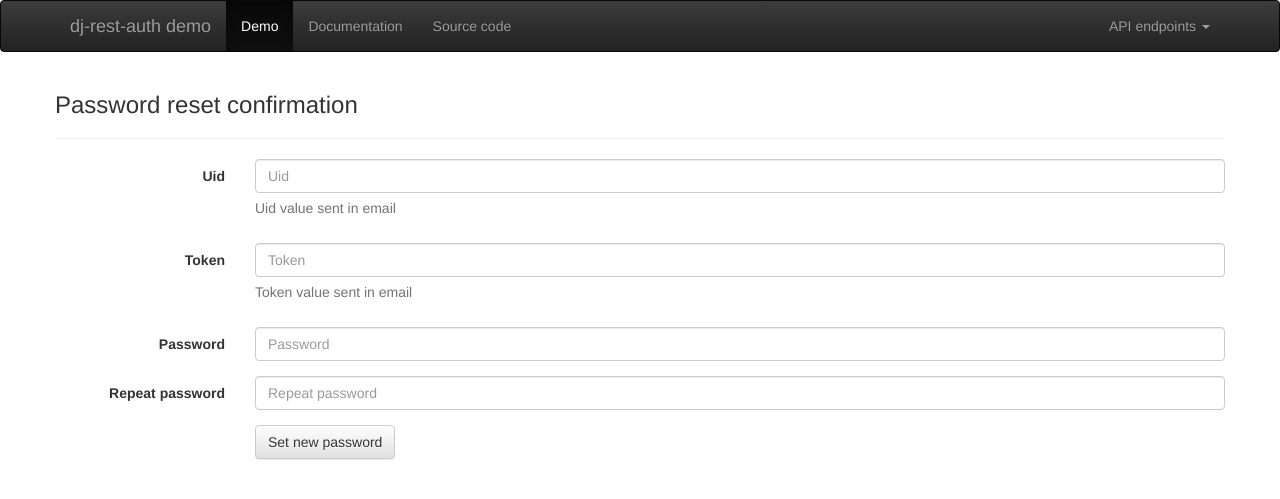
After one commit to medica-im/clinic-cms-backend, a Django app: template src/templates/password_reset_confirm.html in a window 1280 px wide. The commit adds this page. Shown: the top 499 px of the page. Run offline with Django 4.2, Linux system fonts and the light colour scheme; the template is opened without the code that fills it, so the values that code supplies are empty; some libraries are stand-ins or nearby versions.

Commit message:
reset and change password

```diff
--- a/requirements/common.txt
+++ b/requirements/common.txt
@@ -22,3 +22,5 @@ django-contact-form[akismet]
 wagtail==4.2.3
 wagtailsvg
 langcodes[data]
+Django-Verify-Email
+dj-rest-auth
--- a/src/accounts/views.py
+++ b/src/accounts/views.py
@@ -34,8 +34,9 @@ class RegistrationAPIView(APIView):
 
     def post(self, request: Request) -> Response:
         """Return user response after a successful registration."""
+        context = {'request': request}
         user_request = request.data.get('user', {})
-        serializer = self.serializer_class(data=user_request)
+        serializer = self.serializer_class(data=user_request, context=context)
         serializer.is_valid(raise_exception=True)
         serializer.save()
         return Response(serializer.data, status=status.HTTP_201_CREATED)
--- a/src/templates/base.html
+++ b/src/templates/base.html
@@ -1,98 +1,90 @@
-{% load i18n %}
-{% load static %}
 <!DOCTYPE html>
-<html>
-<head>
-<link rel="icon" data-emoji="🤖" type="image/png">
+<html lang="en">
+  <head>
+    <meta charset="utf-8">
+    <meta http-equiv="X-UA-Compatible" content="IE=edge">
+    <meta name="viewport" content="width=device-width, initial-scale=1">
+    <meta name="description" content="Django-dj-rest-auth demo">
+    <meta name="author" content="iMerica, Inc.">
 
-<script async src="{% static "/landing/javascript/favicon.js" %}"></script>
-{% block head_favicon %}
-{% endblock head_favicon %}
-{% block head_meta %}
-{% block head_meta_charset %}
-<meta http-equiv="Content-Type" content="text/html; charset=utf-8" />
-{% endblock head_meta_charset %}
-{% block head_meta_contentlanguage %}
-<meta http-equiv="Content-Language" value="fr" />
-{% endblock head_meta_contentlanguage %}
-{% block head_meta_viewport %}
-<meta name="viewport" content="width=device-width, initial-scale=1">
-{% endblock head_meta_viewport %}
-{% endblock head_meta %}
+    <title>dj-rest-auth demo</title>
 
-{% block head_css %}
-<!-- Bootstrap CSS -->
-<!-- Inform modern browsers that this page supports both dark and light color schemes,
-  and the page author prefers light. -->
-<meta name="color-scheme" content="light dark">
-<script>
-  // If `prefers-color-scheme` is not supported, but @media query is, fall back to light mode.
-  // i.e. In this case, inject the `light` CSS before the others, with
-  // no media filter so that it will be downloaded with highest priority.
-  if (window.matchMedia("(prefers-color-scheme: dark)").media === "not all") {
-    document.documentElement.style.display = "none";
-    document.head.insertAdjacentHTML(
-      "beforeend",
-      "<link rel=\"stylesheet\" href=\"https://cdn.jsdelivr.net/npm/bootstrap@4.6.1/dist/css/bootstrap.min.css\" onload=\"document.documentElement.style.display = ''\">"
-    );
-  }
-</script>
-<!-- Load the alternate CSS first ... -->
-<link rel="stylesheet" href="{% static "backend/bootstrap_night/bootstrap-night.css" %}" media="(prefers-color-scheme: dark)">
-<!-- ... and then the primary CSS last for a fallback on very old browsers that don't support media filtering -->
-<link rel="stylesheet" href="https://cdn.jsdelivr.net/npm/bootstrap@4.6.1/dist/css/bootstrap.min.css" integrity="sha384-zCbKRCUGaJDkqS1kPbPd7TveP5iyJE0EjAuZQTgFLD2ylzuqKfdKlfG/eSrtxUkn" crossorigin="anonymous" media="(prefers-color-scheme: no-preference), (prefers-color-scheme: light)">
-<link rel="stylesheet" href="{% static "css/addressbook.css" %}">
+    <!-- Latest compiled and minified CSS -->
+    <link rel="stylesheet" href="https://maxcdn.bootstrapcdn.com/bootstrap/3.2.0/css/bootstrap.min.css">
 
-<!-- Bootstrap CSS -->
-<!--  link rel="stylesheet" href="{% static "doctocnet/_nav.scss" %}" type="text/css"-->
-<!--  link rel="stylesheet" href="{% static "doctocnet/_navbar.scss" %}" type="text/css" -->
-<!--  link rel="stylesheet" href="{% static "doctocnet/_reboot.scss" %}" type="text/css" -->
-<!--  link rel="stylesheet" href="{% static "doctocnet/mynavbar.scss" %}" type="text/css" -->
-{% endblock head_css %}
+    <!-- Optional theme -->
+    <link rel="stylesheet" href="https://maxcdn.bootstrapcdn.com/bootstrap/3.2.0/css/bootstrap-theme.min.css">
 
-{% block head_javascript %}
-<script src="https://code.jquery.com/jquery-3.6.0.min.js" integrity="sha256-/xUj+3OJU5yExlq6GSYGSHk7tPXikynS7ogEvDej/m4=" crossorigin="anonymous"></script>
-{% endblock head_javascript %}
+    <!-- HTML5 shim and Respond.js IE8 support of HTML5 elements and media queries -->
+    <!--[if lt IE 9]>
+      <script src="https://oss.maxcdn.com/html5shiv/3.7.2/html5shiv.min.js"></script>
+      <script src="https://oss.maxcdn.com/respond/1.4.2/respond.min.js"></script>
+    <![endif]-->
+  </head>
 
-<style>
-body { padding-top: 70px; }
-{% block style %}
-{% endblock style %}
-</style>
-<title>{{ site.name }} | {% block title %} Home {% endblock title %}</title>
+<body role="document">
 
-{% block head_extra %}
-{% endblock head_extra %}
+    <div class="navbar navbar-inverse" role="navigation">
+      <div class="container">
+      <ul class="nav navbar-nav navbar-right">
+          <li class="dropdown">
+            <a href="#" class="dropdown-toggle" data-toggle="dropdown">API endpoints <span class="caret"></span></a>
 
-</head>
+            <ul class="dropdown-menu" role="menu">
+                <!-- these pages don't require user token -->
+                <li><a href="{% url 'password-reset-confirm' %}">Password Reset Confirm</a></li>
+                <li class="divider"></li>
+                <!-- these pages require user token -->
+            </ul>
+          </li>
+        </ul>
 
-<body data-spy="scroll" data-target="#navbar-main">
-<script>
-$(document).ready(function() {
-$('body').on('mouseenter mouseleave', '.dropdown', function (e) {
-    var dropdown = $(e.target).closest('.dropdown');
-    var menu = $('.dropdown-menu', dropdown);
-    dropdown.addClass('show');
-    menu.addClass('show');
-    setTimeout(function () {
-        dropdown[dropdown.is(':hover') ? 'addClass' : 'removeClass']('show');
-        menu[dropdown.is(':hover') ? 'addClass' : 'removeClass']('show');
-    }, 300);
-});
-});
-</script>
-{#% include "doctocnet/navbar.html" %#}
-  <main role="main" class="container">
-    {% block content %}
-    if you see this, something is wrong!
-    {% endblock content %}
-  </main>
+        <div class="navbar-header">
+          <button type="button" class="navbar-toggle collapsed" data-toggle="collapse" data-target=".navbar-collapse">
+            <span class="sr-only">Toggle navigation</span>
+            <span class="icon-bar"></span>
+            <span class="icon-bar"></span>
+            <span class="icon-bar"></span>
+          </button>
+          <a class="navbar-brand" href="/">dj-rest-auth demo</a>
+        </div>
+        <div class="collapse navbar-collapse">
+          <ul class="nav navbar-nav">
+            <li class="active"><a href="/">Demo</a></li>
+            <li><a target="_blank" href="http://dj-rest-auth.readthedocs.org/en/latest/">Documentation</a></li>
+            <li><a target="_blank" href="https://github.com/iMerica/dj-rest-auth">Source code</a></li>
+          </ul>
+        </div><!--/.nav-collapse -->
+      </div>
+    </div>
 
-  {% block footer_javascript %}
-<script src="https://code.jquery.com/jquery-3.6.0.min.js" integrity="sha256-/xUj+3OJU5yExlq6GSYGSHk7tPXikynS7ogEvDej/m4=" crossorigin="anonymous"></script>
-<script src="https://cdn.jsdelivr.net/npm/bootstrap@4.6.0/dist/js/bootstrap.bundle.min.js" integrity="sha384-Piv4xVNRyMGpqkS2by6br4gNJ7DXjqk09RmUpJ8jgGtD7zP9yug3goQfGII0yAns" crossorigin="anonymous"></script>
-  {% endblock footer_javascript %}
 
+    <div class="container theme-showcase" role="main">
+      {% block content %}{% endblock %}
+    </div>
+    <!-- Bootstrap core JavaScript
+    ================================================== -->
+    <!-- Placed at the end of the document so the pages load faster -->
+    <script src="https://ajax.googleapis.com/ajax/libs/jquery/1.11.1/jquery.min.js"></script>
+    <script src="https://maxcdn.bootstrapcdn.com/bootstrap/3.2.0/js/bootstrap.min.js"></script>
+    <script type="text/javascript">
+      var error_response = function(data){
+        $('.api-response').html("API Response: " + data.status + ' ' + data.statusText + '<br/>Content: ' + data.responseText);
+      }
+      var susccess_response = function(data){
+        $('.api-response').html("API Response: OK<br/>Content: " + JSON.stringify(data));
+      }
+
+      $().ready(function(){
+        $('form.ajax-post button[type=submit]').click(function(){
+          var form = $('form.ajax-post');
+          $.post(form.attr('action'), form.serialize())
+          .fail(function(data){error_response(data);})
+          .done(function(data){susccess_response(data);});
+          return false;
+        });
+      });
+    </script>
+    {% block script %}{% endblock %}
   </body>
-
 </html>
--- /dev/null
+++ b/src/templates/fragments/password_reset_confirm_form.html
@@ -0,0 +1,40 @@
+<!-- Signup form -->
+<form class="form-horizontal ajax-post" role="form" action="{% url 'rest_password_reset_confirm' %}">{% csrf_token %}
+  <div class="form-group">
+    <label for="uid" class="col-sm-2 control-label">Uid</label>
+    <div class="col-sm-10">
+      <input name="uid" type="text" class="form-control" id="uid" placeholder="Uid">
+      <p class="help-block">Uid value sent in email</p>
+    </div>
+  </div>
+
+  <div class="form-group">
+    <label for="token" class="col-sm-2 control-label">Token</label>
+    <div class="col-sm-10">
+      <input name="token" type="text" class="form-control" id="token" placeholder="Token">
+      <p class="help-block">Token value sent in email</p>
+    </div>
+  </div>
+
+  <div class="form-group">
+    <label for="new_password1" class="col-sm-2 control-label">Password</label>
+    <div class="col-sm-10">
+      <input name="new_password1" type="password" class="form-control" id="new_password1" placeholder="Password">
+    </div>
+  </div>
+
+  <div class="form-group">
+    <label for="new_password2" class="col-sm-2 control-label">Repeat password</label>
+    <div class="col-sm-10">
+      <input name="new_password2" type="password" class="form-control" id="new_password2" placeholder="Repeat password">
+    </div>
+  </div>
+
+  <div class="form-group">
+    <div class="col-sm-offset-2 col-sm-10">
+      <button type="submit" class="btn btn-default">Set new password</button>
+    </div>
+  </div>
+
+  <div class="form-group api-response"></div>
+</form>
--- /dev/null
+++ b/src/templates/password_reset_confirm.html
@@ -0,0 +1,26 @@
+{% extends "base.html" %}
+
+{% block content %}
+  <div class="row">
+    <h3>Password reset confirmation</h3><hr/>
+    {% include "fragments/password_reset_confirm_form.html" %}
+  </div>
+{% endblock %}
+
+
+
+{% block script %}
+    <script type="text/javascript">
+        var url_elements = window.location.pathname.split('/');
+        if (url_elements.length == 6){
+            var uid = url_elements[url_elements.length - 3];
+            if (uid !== undefined){
+                $('input[name=uid]').val(uid);
+            }
+            var token = url_elements[url_elements.length - 2];
+            if (token !== undefined){
+                $('input[name=token]').val(token);
+            }
+        }
+    </script>
+{% endblock %}
```
Also changed, not shown: src/accounts/reset.py (added, +15 -0 lines), src/accounts/serializers.py (+46 -6 lines), src/backend/settings.py (+12 -0 lines), src/backend/urls.py (+19 -2 lines).
